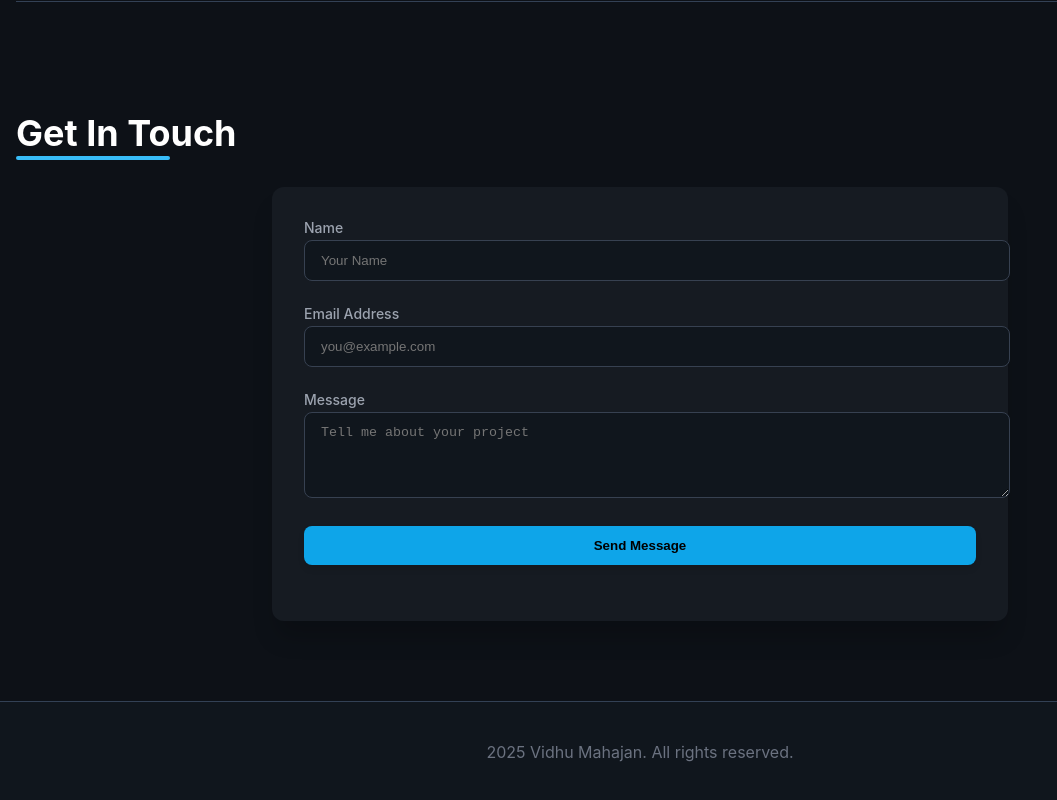
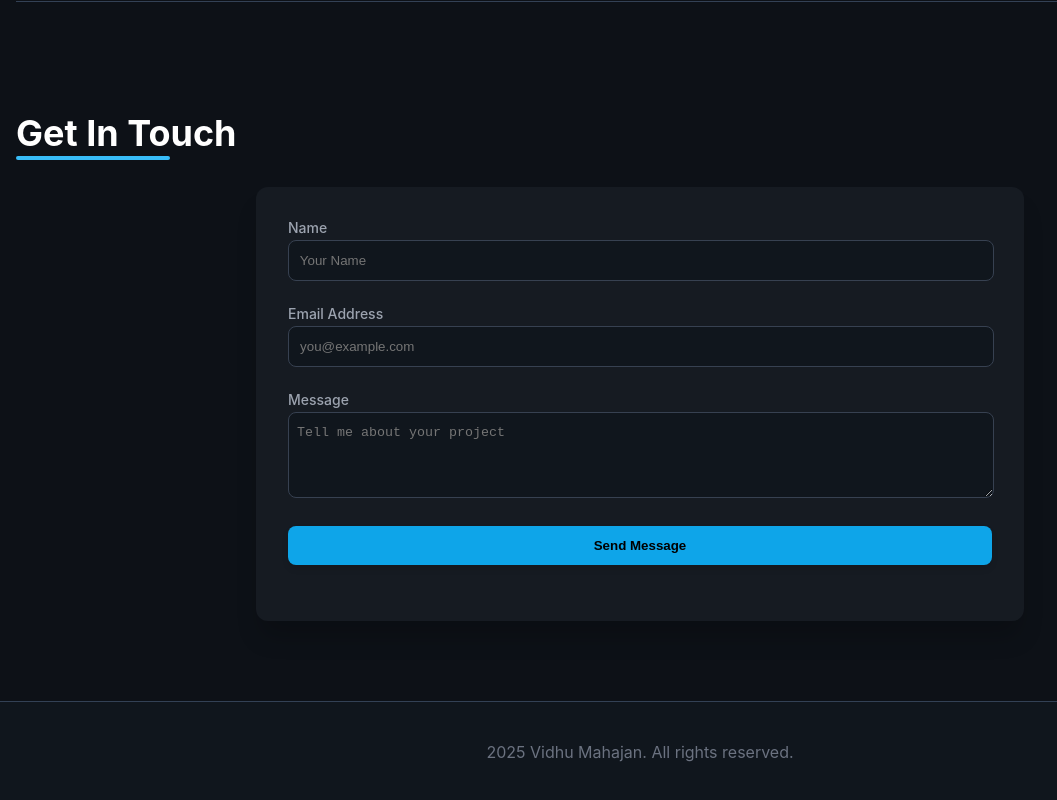
Before and after one commit to vidhumahajan/Portfolio, a plain HTML site: page index.html in a window 1280 px wide. Shown: the part 2621-3421 px from the top of the page, without its empty margins (0-1057 px from the left). Drawn offline with Linux system fonts and the light colour scheme.

Commit message:
Fixed form styling

```diff
--- a/style.css
+++ b/style.css
@@ -255,7 +255,7 @@
 
 
         .form-container {
-            max-width: 42rem;
+            max-width: 44rem;
             margin: 0 auto;
             background-color: var(--card-bg);
             padding: 2rem;
@@ -279,7 +279,7 @@
         }
         .form-input, .form-textarea {
             width: 100%;
-            padding: 0.75rem 1rem;
+            padding: 0.75rem 0rem;
             background-color: #10161d;
             border: 1px solid #374151;
             border-radius: 0.5rem;
```
Also changed, not shown: index.html (+3 -3 lines).
